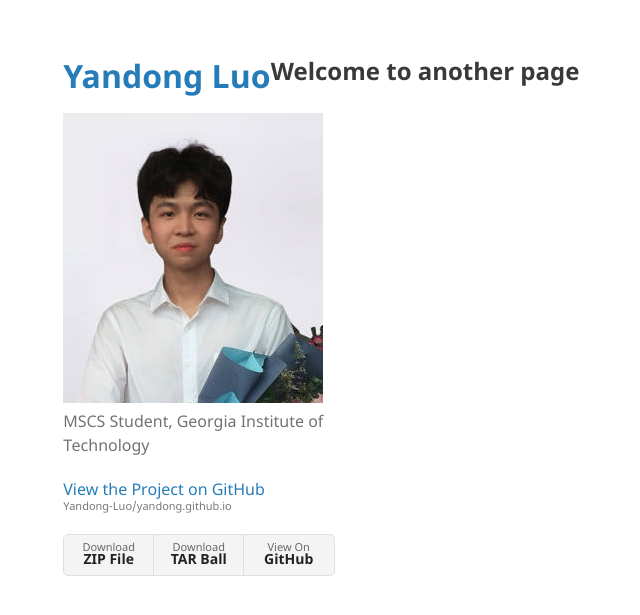
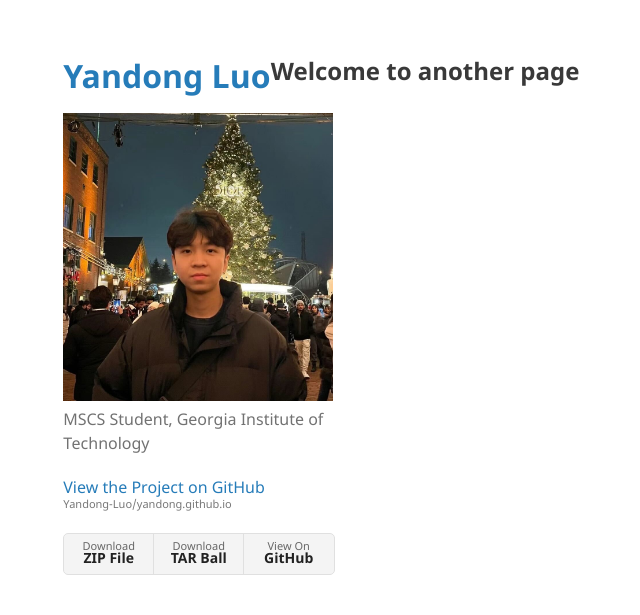
Before and after one commit to Yandong-Luo/yandong.github.io, a Jekyll site: the page built from another-page.md, in a window 1280 px wide. Shown: the top 615 px of the page, without its empty margins (53-693 px from the left). Built offline with Jekyll 4.4.1, drawn with Linux system fonts in a browser that asks for light colours; our own code applies the rules of GitHub Pages for plain Markdown files.

Commit message:
update photo

```diff
--- a/_config.yml
+++ b/_config.yml
@@ -1,5 +1,5 @@
 title: Yandong Luo
-logo: /assets/img/website.jpg
+logo: /assets/img/me.jpg
 description: MSCS Student, Georgia Institute of Technology
 show_downloads: true
 google_analytics:
```
Also changed, not shown: index.md (+1 -1 lines), assets/img/me.jpg (added).
